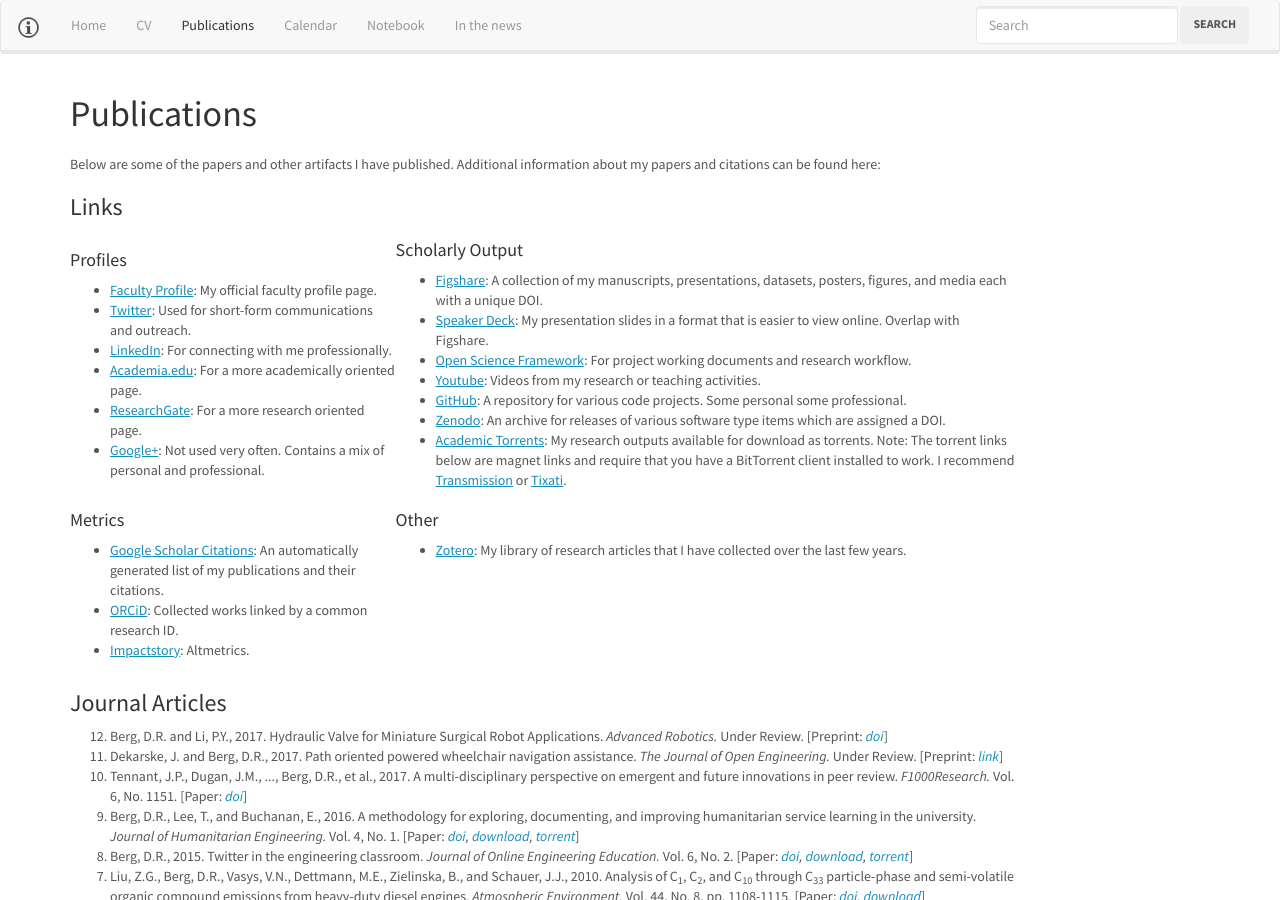
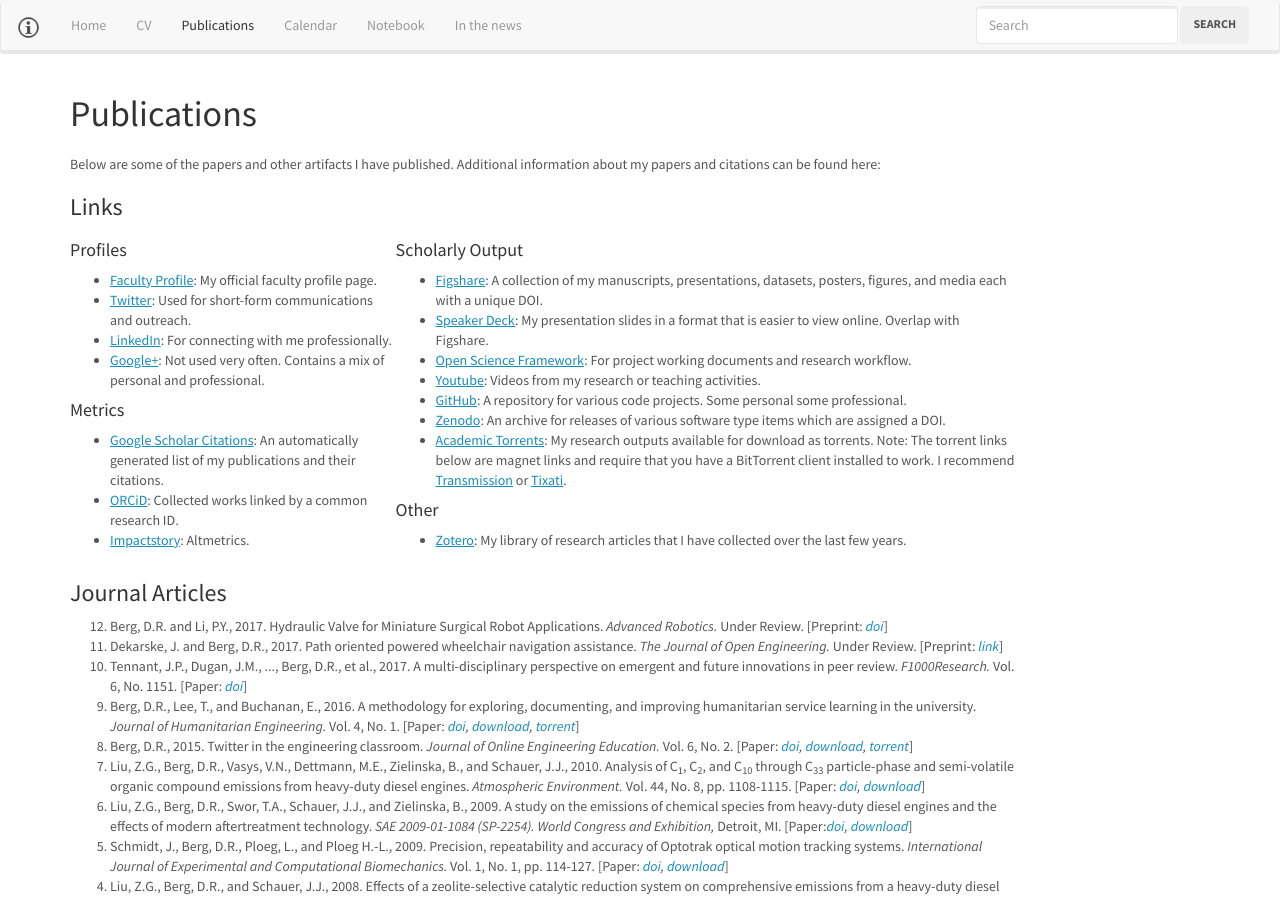
Before and after one commit to devinberg/devinberg.com, a Jekyll site: the page built from publications/index.md, in a window 1280 px wide and 900 px high. Built offline with Jekyll 4.4.1, drawn with Linux system fonts in a browser that asks for light colours; nearby versions of some CDN libraries; comment, search, counter and statistics services are not loaded.

Commit message:
remove ResearchGate and Academia, formatting

```diff
--- a/publications/index.md
+++ b/publications/index.md
@@ -14,9 +14,14 @@ Below are some of the papers and other artifacts I have published. Additional in
 <li><a href="http://www.uwstout.edu/faculty/bergdev">Faculty Profile</a>: My official faculty profile page.</li>
 <li><a href="http://www.twitter.com/devinberg">Twitter</a>: Used for short-form communications and outreach.</li>
 <li><a href="http://www.linkedin.com/in/devinberg">LinkedIn</a>: For connecting with me professionally.</li>
-<li><a href="https://uwstout.academia.edu/DevinBerg">Academia.edu</a>: For a more academically oriented page.</li>
-<li><a href="https://www.researchgate.net/profile/Devin_Berg/">ResearchGate</a>: For a more research oriented page.</li>
 <li><a href="http://plus.google.com/+DevinBergPhD">Google+</a>: Not used very often. Contains a mix of personal and professional.</li>
+</ul>
+
+<h4>Metrics</h4>
+<ul>
+<li><a href="http://scholar.google.com/citations?user=coPlcTkAAAAJ&hl=en">Google Scholar Citations</a>: An automatically generated list of my publications and their citations.</li>
+<li><a href="http://orcid.org/0000-0002-1193-3848">ORCiD</a>: Collected works linked by a common research ID.</li>
+<li><a href="https://impactstory.org/u/0000-0002-1193-3848">Impactstory</a>: Altmetrics.</li>
 </ul>
 </td>
 
@@ -31,20 +36,7 @@ Below are some of the papers and other artifacts I have published. Additional in
 <li><a href="https://zenodo.org/search?f=author&p=Berg%2C%20Devin&ln=en">Zenodo</a>: An archive for releases of various software type items which are assigned a DOI.</li>
 <li><a href="http://academictorrents.com/userdetails.php?id=5591">Academic Torrents</a>: My research outputs available for download as torrents. Note: The torrent links below are magnet links and require that you have a BitTorrent client installed to work. I recommend <a href="https://transmissionbt.com/">Transmission</a> or <a href="https://www.tixati.com/download/">Tixati</a>.</li>
 </ul>
-</td>
-</tr>
 
-<tr>
-<td style="vertical-align:top">
-<h4>Metrics</h4>
-<ul>
-<li><a href="http://scholar.google.com/citations?user=coPlcTkAAAAJ&hl=en">Google Scholar Citations</a>: An automatically generated list of my publications and their citations.</li>
-<li><a href="http://orcid.org/0000-0002-1193-3848">ORCiD</a>: Collected works linked by a common research ID.</li>
-<li><a href="https://impactstory.org/u/0000-0002-1193-3848">Impactstory</a>: Altmetrics.</li>
-</ul>
-</td>
-
-<td style="vertical-align:top">
 <h4>Other</h4>
 <ul>
 <li><a href="https://www.zotero.org/devinberg/items">Zotero</a>: My library of research articles that I have collected over the last few years.</li>
```
